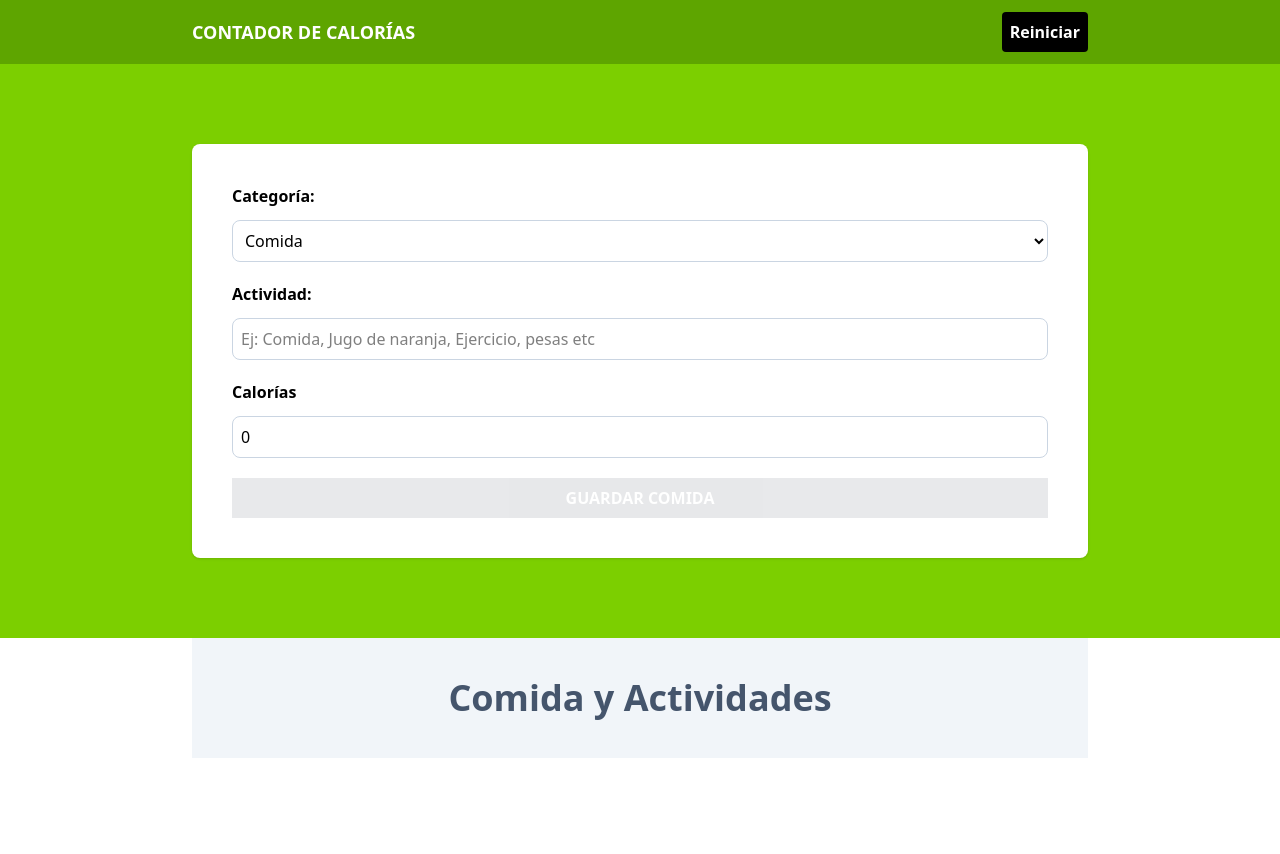
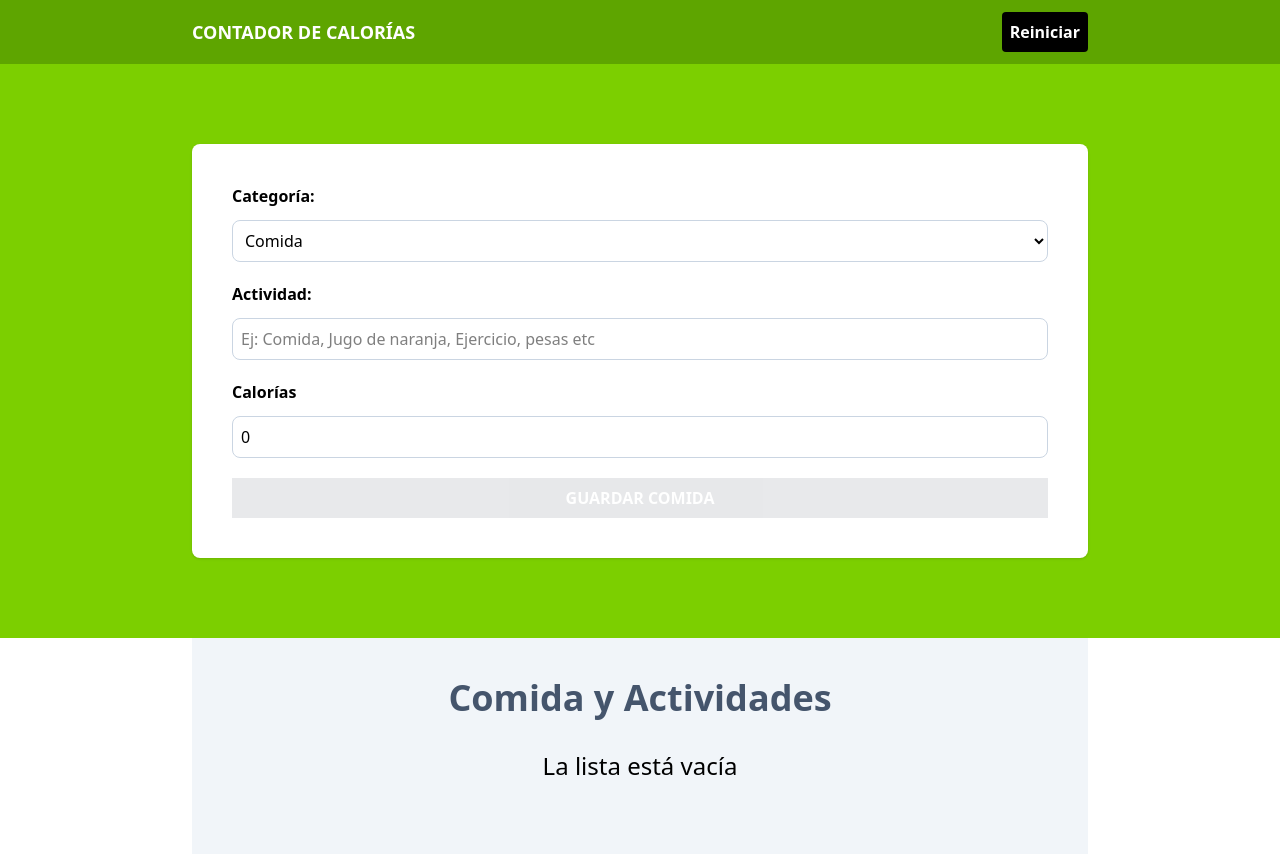
Before and after one commit to RaulSantosDev/calculadora_de_calorias, a React (Vite) app: page / in a window 1280 px wide. Before the commit the page ends 800 px from the top, so only its background shows below. Built offline with nearby package versions, Linux system fonts and the light colour scheme.

Commit message:
Mostrando un mensaje cuando aún no hay actividades.

```diff
--- a/src/components/ActivityList.tsx
+++ b/src/components/ActivityList.tsx
@@ -12,17 +12,20 @@ type ActivityListProps = {
 
 export default function ActivityList({activities, dispatch} : ActivityListProps) {
 
-    const categoryName = useMemo( () => (category : Activity['category']) =>
-        categories.map( cat => cat.id === category ? cat.name : ""), [activities])
+    const categoryName = useMemo( () => (category : Activity['category']) => categories.map( cat => cat.id === category ? cat.name : ""), [activities])
+
+    const isEmptyActivities = useMemo( () => activities.length === 0 , [activities])
 
 
     return (
         <>
+
                 <h2 className="text-4xl font-bold text-slate-600 text-center">
                     Comida y Actividades
                 </h2>
 
-            {activities.map((activity) => (
+                { isEmptyActivities ? <p className="my-8 text-2xl text-black-300 text-center">La lista está vacía</p> :
+                    activities.map((activity) => (
                         <div
                             key={activity.id}
                             className="px-5 py-10 bg-white mt-5 flex justify-between rounded-sm"
@@ -68,7 +71,9 @@ export default function ActivityList({activities, dispatch} : ActivityListProps)
 
                             </div>
                         </div>
-            ))}
+
+                    ))
+                }
 
         </>
     )
```
Lines whose indentation alone changed are shown as unchanged.
